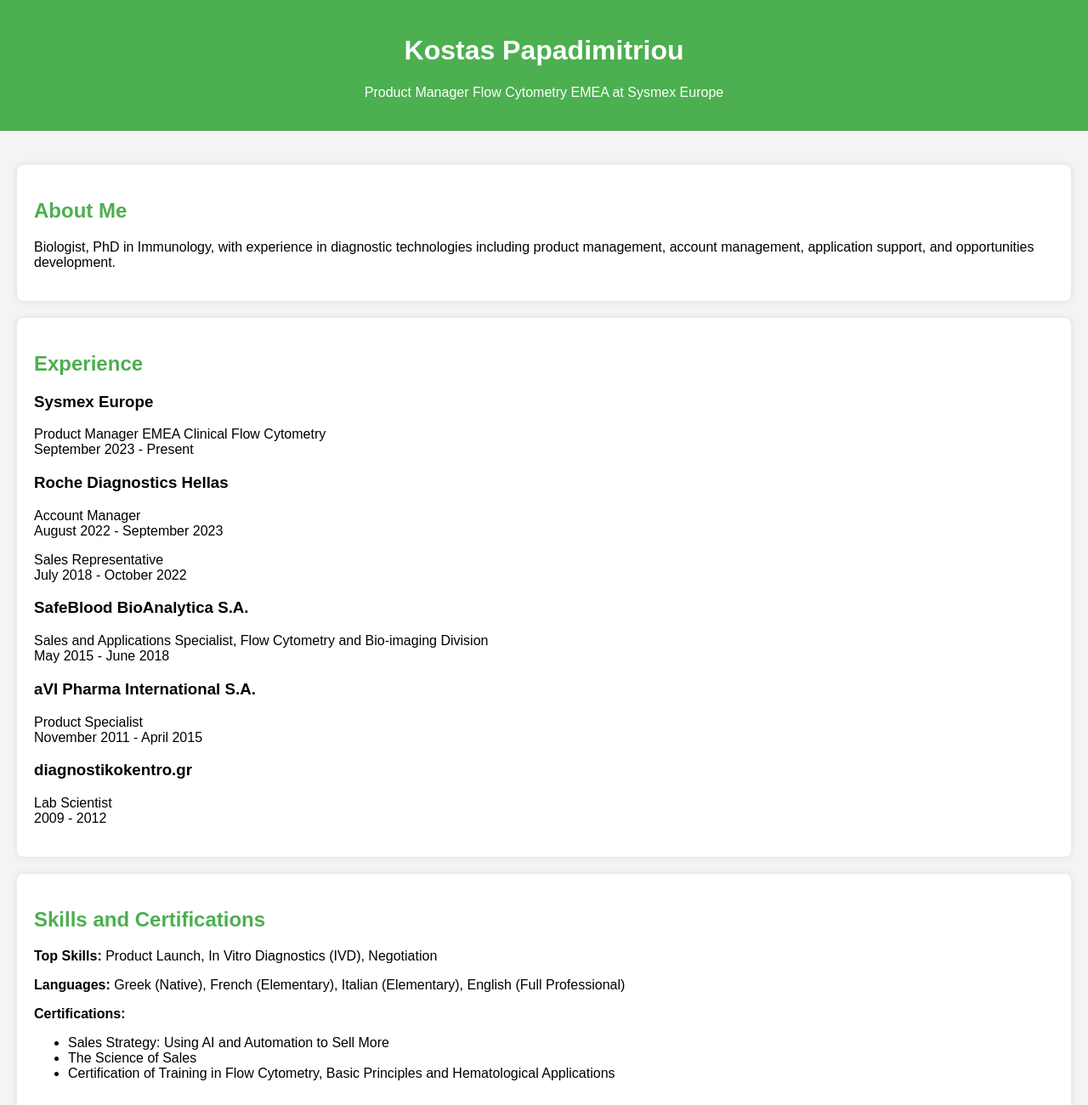
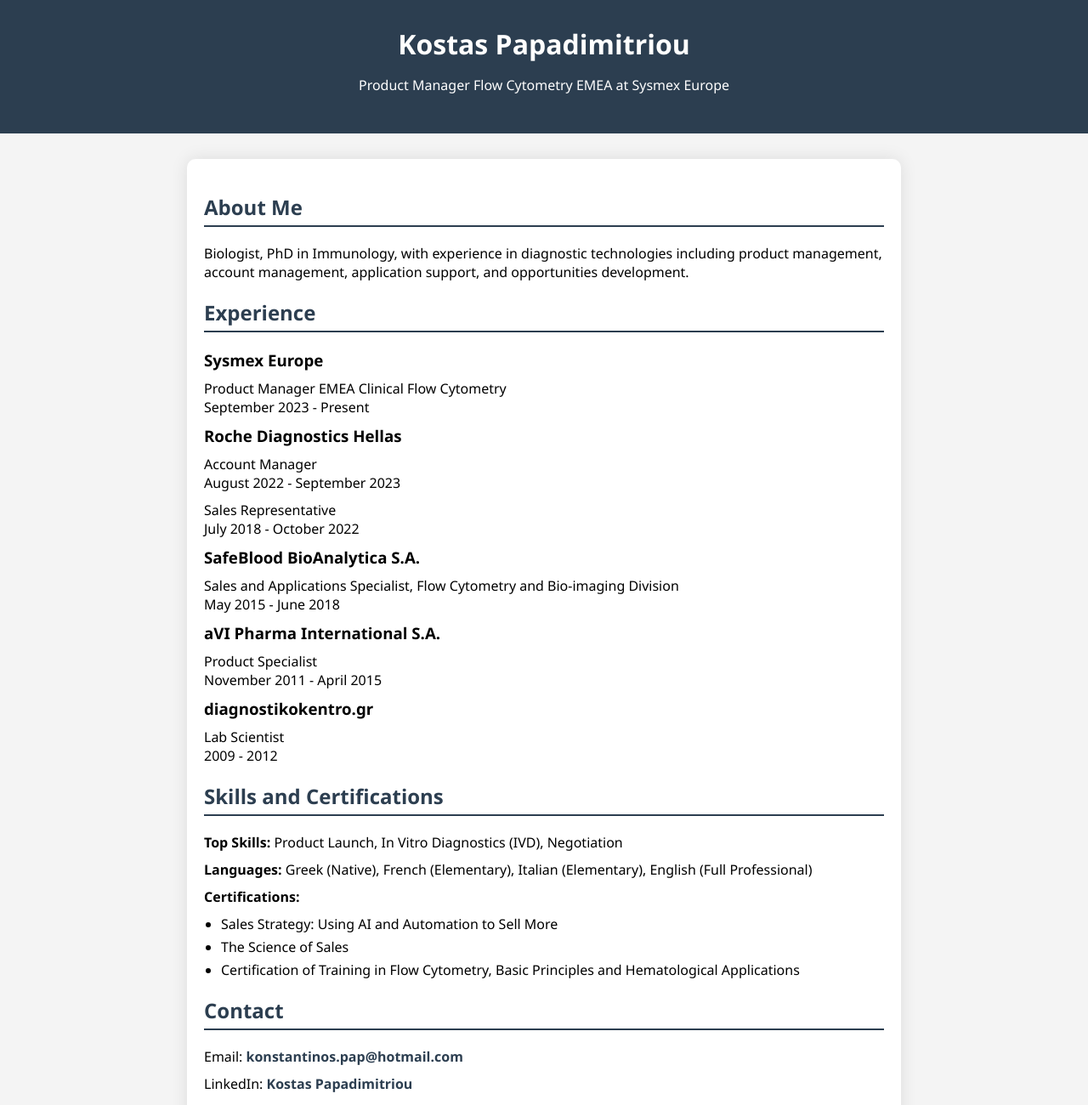
Before and after one commit to KostPapad/KostPapad.github.io, a plain HTML site: page index.html in a window 1280 px wide. Shown: the top 1300 px of the page at 85% size. Drawn offline with Linux system fonts and the light colour scheme.

Commit message:
Update index.html

```diff
--- a/index.html
+++ b/index.html
@@ -6,33 +6,61 @@
     <title>Kostas Papadimitriou - Professional Profile</title>
     <style>
         body {
-            font-family: Arial, sans-serif;
+            font-family: 'Segoe UI', Tahoma, Geneva, Verdana, sans-serif;
             margin: 0;
             padding: 0;
             background-color: #f4f4f4;
         }
         .header {
-            background-color: #4CAF50;
+            background-color: #2c3e50;
             color: white;
-            padding: 20px;
+            padding: 30px;
             text-align: center;
         }
+        .header h1 {
+            margin: 0;
+        }
         .container {
+            max-width: 800px;
+            margin: 30px auto;
             padding: 20px;
+            background-color: white;
+            border-radius: 10px;
+            box-shadow: 0 0 20px rgba(0, 0, 0, 0.1);
         }
         .section {
-            background-color: white;
-            padding: 20px;
             margin: 20px 0;
-            border-radius: 8px;
-            box-shadow: 0 0 10px rgba(0, 0, 0, 0.1);
         }
-        h2 {
-            color: #4CAF50;
+        .section h2 {
+            color: #2c3e50;
+            border-bottom: 2px solid #2c3e50;
+            padding-bottom: 5px;
+        }
+        .section p, .section ul, .section h3 {
+            margin: 10px 0;
+        }
+        ul {
+            padding-left: 20px;
+        }
+        ul li {
+            margin: 5px 0;
         }
         .contact-info a {
-            color: #4CAF50;
+            color: #2c3e50;
             text-decoration: none;
+            font-weight: bold;
+        }
+        .contact-info a:hover {
+            text-decoration: underline;
+        }
+        @media (max-width: 600px) {
+            .container {
+                margin: 10px;
+                padding: 15px;
+            }
+            .header {
+                padding: 20px;
+            }
         }
     </style>
 </head>
```
